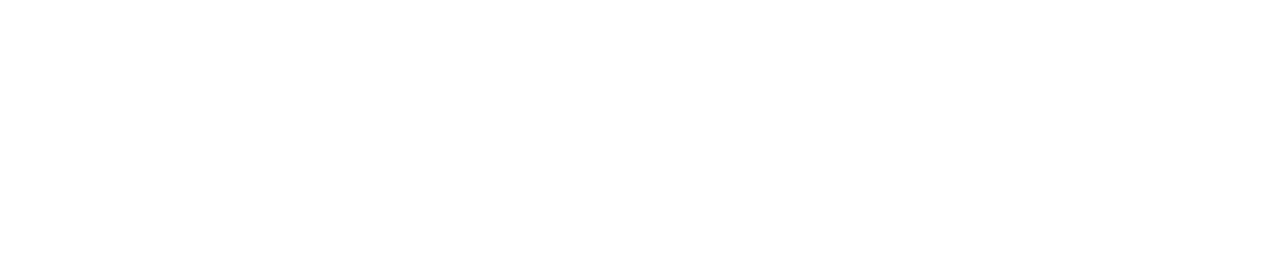
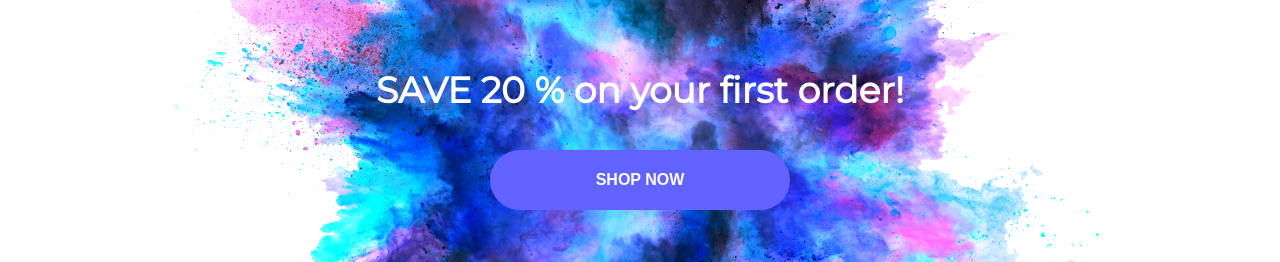
Before and after one commit to e-l-l/my-drugs, a React (Create React App) app: page / in a window 1280 px wide. Shown: the part 1060-1322 px from the top of the page. Before the commit the page ends 800 px from the top, so only its background shows below. Built offline with nearby package versions, Linux system fonts and the light colour scheme; the HTML template or start-up script is replaced by a standard one.

Commit message:
Home screen done

```diff
--- a/src/Firebase.js
+++ b/src/Firebase.js
@@ -1,5 +1,6 @@
 // Import the functions you need from the SDKs you need
 import { initializeApp } from "firebase/app";
+import {getFirestore} from "firebase/firestore";
 // TODO: Add SDKs for Firebase products that you want to use
 // https://firebase.google.com/docs/web/setup#available-libraries
 
@@ -15,3 +16,4 @@
 
 // Initialize Firebase
 const app = initializeApp(firebaseConfig);
+export default getFirestore();
--- /dev/null
+++ b/src/components/DButton.css
@@ -0,0 +1,126 @@
+*,
+*:after,
+*:before {
+  box-sizing: border-box;
+}
+#app {
+  display: grid;
+  grid-template-columns: 1fr;
+  grid-gap: 1rem;
+}
+.dir-control {
+  --borderWidth: 2;
+  --buttonColor: #c7edef;
+  --bg: #0d0d0d;
+  --backdrop: transparent;
+  --fontSize: 1;
+  --horizontalPadding: 12;
+  --verticalPadding: 8;
+  background: var(--backdrop);
+  /* border: calc(var(--borderWidth) * 1px) solid var(--buttonColor); */
+  border-radius: 9999px;
+  text-align: center;
+  line-height: 24px;
+  color: var(--textColor, var(--buttonColor));
+  cursor: pointer;
+  font-size: calc(var(--fontSize) * 1rem);
+  font-weight: bold;
+  font-family: sans-serif;
+  outline: transparent;
+  padding: calc(var(--verticalPadding) * 1px) calc(var(--horizontalPadding) * 1px);
+  position: relative;
+  text-decoration: none;
+  height: 60px;
+  display: flex;
+  align-items: center;
+  justify-content: center;
+  width: 300px;
+  transition: transform 0.2s;
+  transform: translate(0, calc(var(--y, 0) * 1%)) scale(var(--scale, 1));
+}
+.dir-control:hover {
+  --y: -5;
+  --scale: 1.05;
+}
+.dir-control:active {
+  --y: 0;
+  --scale: 0.95;
+}
+.dir-control span {
+  -webkit-clip-path: var(--clip);
+  bottom: calc(var(--borderWidth) * -1px);
+  clip-path: var(--clip);
+  left: calc(var(--borderWidth) * -1px);
+  position: absolute;
+  right: calc(var(--borderWidth) * -1px);
+  top: calc(var(--borderWidth) * -1px);
+  z-index: 1;
+}
+.dir-control span:nth-of-type(1):hover,
+.dir-control span:nth-of-type(2):hover,
+.dir-control span:nth-of-type(3):hover,
+.dir-control span:nth-of-type(4):hover {
+  --clip: polygon(0 0, 100% 0, 100% 100%, 0 100%);
+  z-index: 2;
+}
+.dir-control span:nth-of-type(1):hover ~ b:nth-of-type(1),
+.dir-control span:nth-of-type(2):hover ~ b:nth-of-type(2),
+.dir-control span:nth-of-type(3):hover ~ b:nth-of-type(3),
+.dir-control span:nth-of-type(4):hover ~ b:nth-of-type(4) {
+  --clip: inset(0 0 0 0);
+}
+.dir-control span:nth-of-type(1) {
+  --clip: polygon(0 0, 100% 0, 50% 50%, 50% 50%);
+}
+.dir-control span:nth-of-type(2) {
+  --clip: polygon(100% 0, 100% 100%, 50% 50%);
+}
+.dir-control span:nth-of-type(3) {
+  --clip: polygon(0 100%, 100% 100%, 50% 50%);
+}
+.dir-control span:nth-of-type(4) {
+  --clip: polygon(0 0, 0 100%, 50% 50%);
+}
+.dir-control b {
+  -webkit-clip-path: var(--clip);
+  background: var(--slideColor, var(--buttonColor));
+  /* border: calc(var(--borderWidth) * 1px) solid var(--buttonColor); */
+  bottom: calc(var(--borderWidth) * -1px);
+  font-weight: bold;
+  clip-path: var(--clip);
+  color: var(--bg, #fafafa);
+  left: calc(var(--borderWidth) * -1px);
+  padding: calc(var(--verticalPadding) * 1px) calc(var(--horizontalPadding) * 1px);
+  position: absolute;
+  right: calc(var(--borderWidth) * -1px);
+  top: calc(var(--borderWidth) * -1px);
+  transition: -webkit-clip-path 0.25s ease;
+  transition: clip-path 0.25s ease;
+  transition: clip-path 0.25s ease, -webkit-clip-path 0.25s ease;
+  border-radius: 9999px;
+  display: flex;
+  align-items: center;
+  justify-content: center;
+}
+.dir-control b:nth-of-type(1) {
+  --clip: inset(0 0 100% 0);
+}
+.dir-control b:nth-of-type(2) {
+  --clip: inset(0 0 0 100%);
+}
+.dir-control b:nth-of-type(3) {
+  --clip: inset(100% 0 0 0);
+}
+.dir-control b:nth-of-type(4) {
+  --clip: inset(0 100% 0 0);
+}
+.dir-control--secondary {
+  --buttonColor: #fff;
+  --bg: #0d0d0d;
+}
+.dir-control--filled {
+  --backdrop: #6262FF;
+  --slideColor: #19182B;
+  --textColor: #FFFFFF;
+  --bg: #E84870;
+}
--- /dev/null
+++ b/src/components/DButton.js
@@ -0,0 +1,37 @@
+import React from "react";
+import "./DButton.css";
+const Button = ({ as, children, filled, secondary, ...rest }) => {
+  const that = {
+    as,
+  };
+  return (
+    <that.as
+      className={`dir-control ${secondary ? "dir-control--secondary" : ""} ${
+        filled ? "dir-control--filled" : ""
+      }`}
+      {...rest}
+    >
+      {children}
+      <span />
+      <span />
+      <span />
+      <span />
+      <b aria-hidden="true">{children}</b>
+      <b aria-hidden="true">{children}</b>
+      <b aria-hidden="true">{children}</b>
+      <b aria-hidden="true">{children}</b>
+    </that.as>
+  );
+};
+Button.defaultProps = {
+  as: "button",
+};
+
+const DButton = (props) => (
+  <React.Fragment>
+    <Button as="a" href={props.href} filled>
+      {props.title}
+    </Button>
+  </React.Fragment>
+);
+export default DButton;
--- a/src/components/HomeCard.js
+++ /dev/null
@@ -1,14 +0,0 @@
-import React from "react";
-
-export const Card = () => {
-  return (
-    <div className="min-h-screen flex flex-col md:flex-row items-center justify-evenly md:items-center md:justify-around pt-20">
-      <div className="w-[57%] h-[200px] bg-[#13161E] bg-no-repeat text-white rounded-md flex flex-col justify-center items-center mt-5 md:mt-0 md:w-[30rem] md:h-[30rem] ">
-      <div className="font-mono text-xs">For legal reasons, we sell medicines</div>
-        <div className="font-spacemono text-2xl">Best quality.</div>
-        <div className="font-spacemono text-2xl">Best delivery.</div>
-        <div className="font-spacemono text-2xl">Best security.</div>
-      </div>
-    </div>
-  );
-};
--- /dev/null
+++ b/src/components/TabText.js
@@ -0,0 +1,9 @@
+import React from "react";
+
+export const TabText = (props) => {
+  return (
+    <div className="bg-dBlue rounded-full text-white p-4 md:p-6 md:text-base my-1 text-center font-spacemono text-xs">
+      {props.content}
+    </div>
+  );
+};
--- /dev/null
+++ b/src/components/homeComps/HomeCard.js
@@ -0,0 +1,14 @@
+import React from "react";
+
+export const Card = () => {
+  return (
+    <div className="w-[70%] h-[200px] bg-dBlue bg-no-repeat text-white rounded-md flex flex-col justify-center items-center mt-5 md:mt-0 md:w-[30rem] md:h-[30rem] ">
+      <div className="font-mono text-xs text-center">
+        For legal reasons, we sell medicines
+      </div>
+      <div className="font-spacemono text-2xl">Best quality.</div>
+      <div className="font-spacemono text-2xl">Best delivery.</div>
+      <div className="font-spacemono text-2xl">Best security.</div>
+    </div>
+  );
+};
--- /dev/null
+++ b/src/components/homeComps/HomeComps.js
@@ -0,0 +1,13 @@
+import React from "react";
+import { TabText } from "../TabText";
+
+export const HomeComps = () => {
+  return (
+    <div className="flex flex-col">
+      <TabText content="Fresh from our factory." />
+      <TabText content="Constantly quality-checked by our experts." />
+      <TabText content="Medicine in its purest from." />
+      <TabText content="Delivery guaranteed within 2 days." />
+    </div>
+  );
+};
--- /dev/null
+++ b/src/components/homeComps/PowderScreen.js
@@ -0,0 +1,22 @@
+import React from "react";
+import DButton from "../DButton";
+const PowderScreen = () => {
+  return (
+    <div className="bg-explode min-w-screen min-h-screen bg-center bg-no-repeat">
+      <div className="flex flex-col justify-center items-center min-w-screen min-h-screen text-white">
+        {/* <div className="md:text-4xl font-Montserrat font-bold text-center text-2xl text-[#fff56c]">
+          <div className="text-6xl">Our explosive new lineup.</div>
+          <div> For the best Medicine experience Ever.</div>
+        </div> */}
+        <div className="md:text-4xl font-Montserrat font-bold text-center text-2xl">
+          SAVE 20 % on your first order!
+        </div>
+        <div className="mt-10">
+          <DButton title="SHOP NOW" href="/shop" />
+        </div>
+      </div>
+    </div>
+  );
+};
+
+export default PowderScreen;
--- a/src/index.css
+++ b/src/index.css
@@ -1,4 +1,4 @@
-@import url('https://fonts.googleapis.com/css2?family=Roboto&family=Space+Mono&display=swap');
+@import url('https://fonts.googleapis.com/css2?family=Montserrat&family=Roboto&family=Space+Mono&display=swap');
 @tailwind base;
 @tailwind components;
 @tailwind utilities;
--- a/src/pages/Home.js
+++ b/src/pages/Home.js
@@ -1,12 +1,18 @@
 import React from "react";
 
-import { Card } from "../components/HomeCard";
+import { Card } from "../components/homeComps/HomeCard";
+import { HomeComps } from "../components/homeComps/HomeComps";
+import PowderScreen from "../components/homeComps/PowderScreen";
 const Home = () => {
   return (
     <div>
       <div className="bg-backgif min-w-screen min-h-screen bg-cover">
-        <Card />
+        <div className="min-h-screen flex flex-col md:flex-row items-center justify-evenly md:items-center md:justify-around pt-20">
+          <Card />
+          <HomeComps />
+        </div>
       </div>
+      <PowderScreen />
     </div>
   );
 };
--- a/tailwind.config.js
+++ b/tailwind.config.js
@@ -5,11 +5,13 @@
       fontFamily: {
         spacemono: ["Space Mono", "monospace"],
         Roboto: ["Roboto", "sans-serif"],
+        Montserrat: ["Montserrat", "sans-serif"],
       },
       backgroundImage: {
         backgif: "url(./images/backgif.gif)",
-        explode: "url(./images/explode.png)",
+        explode: "url(./images/powder.png)",
       },
+      colors: { dBlue: "#13161E" },
     },
   },
   plugins: [],
```
Also changed, not shown: src/components/Navbar.js (+4 -4 lines), src/images/explode.png (deleted).
